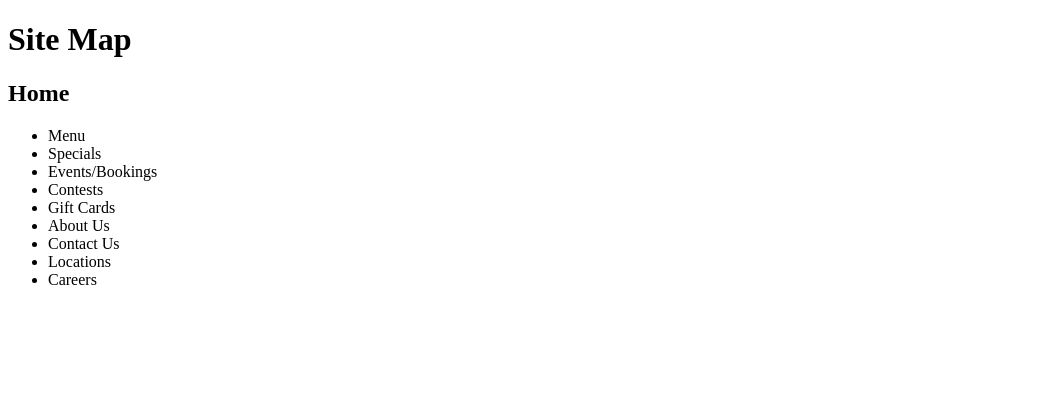
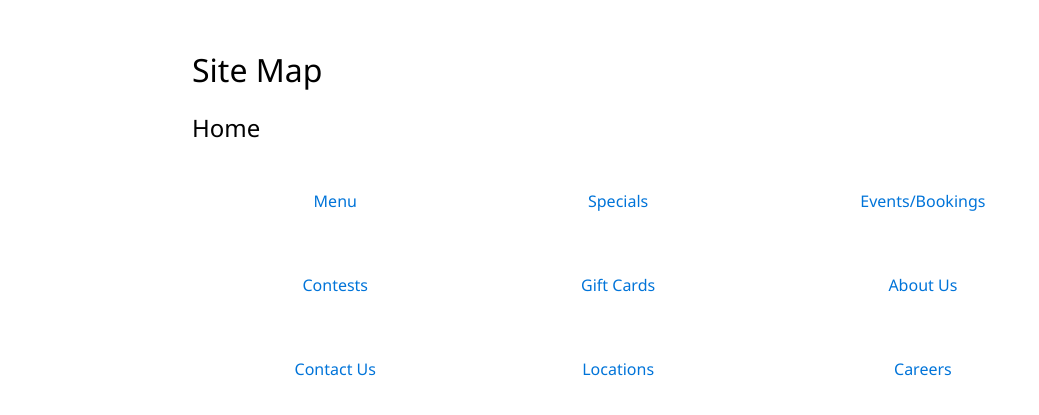
Before and after one commit to ikhan5/HTTP5103-var-teamName, a plain HTML site: page sitemap.html in a window 1280 px wide. Shown: the whole page, without its empty margins (0-1039 px from the left). Drawn offline with nearby package versions, Linux system fonts and the light colour scheme.

Commit message:
Create basic styling for sitemap

```diff
--- /dev/null
+++ b/scripts/sitemap.js
@@ -0,0 +1,11 @@
+$(window).ready(function() {
+    $('.grid-item').hover(
+        function(){
+            $(this).toggleClass('grid-focus');
+        },
+        function(){
+            $(this).toggleClass('grid-focus');
+        }
+
+    );
+})
--- a/sitemap.html
+++ b/sitemap.html
@@ -5,20 +5,45 @@
     <meta name="viewport" content="width=device-width, initial-scale=1.0">
     <meta http-equiv="X-UA-Compatible" content="ie=edge">
     <title>Site Map</title>
+    <link rel="stylesheet" href="styles/global.css">
+    <link rel="stylesheet" href="styles/sitemap.css">
 </head>
 <body>
-    <h1>Site Map</h1>
-    <h2>Home</h2>
-    <ul>
-        <li class="sitemap-list">Menu</li>
-        <li class="sitemap-list">Specials</li>
-        <li class="sitemap-list">Events/Bookings</li>
-        <li class="sitemap-list">Contests</li>
-        <li class="sitemap-list">Gift Cards</li>
-        <li class="sitemap-list">About Us</li>
-        <li class="sitemap-list">Contact Us</li>
-        <li class="sitemap-list">Locations</li>
-        <li class="sitemap-list">Careers</li>
-    </ul>
+    <div class="page-wrapper">
+        <h1>Site Map</h1>
+        <h2>Home</h2>
+        <ul class="grid-container">
+            <li class="grid-item">
+                <a href="#">Menu</a>
+            </li>
+            <li class="grid-item">
+                <a href="#">Specials</a>
+            </li>
+            <li class="grid-item">
+                <a href="#">Events/Bookings</a>
+            </li>
+            <li class="grid-item">
+                <a href="#">Contests</a>
+            </li>
+            <li class="grid-item">
+                <a href="#">Gift Cards</a>
+            </li>
+            <li class="grid-item">
+                <a href="#">About Us</a>
+            </li>
+            <li class="grid-item">
+                <a href="#">Contact Us</a>
+            </li>
+            <li class="grid-item">
+                <a href="#">Locations</a>
+            </li>
+            <li class="grid-item">
+                <a href="#">Careers</a>
+            </li>
+        </ul>
+    </div>
+
+    <script src="https://ajax.googleapis.com/ajax/libs/jquery/3.3.1/jquery.min.js"></script>
+    <script src="scripts/sitemap.js"></script>
 </body>
 </html>
--- /dev/null
+++ b/styles/sitemap.css
@@ -0,0 +1,53 @@
+/* General styling */
+.page-wrapper {
+    width: 70%;
+    margin: auto;
+}
+
+body {
+    font-family: 'Segoe UI', Tahoma, Geneva, Verdana, sans-serif;
+}
+
+h1, h2, h3, h4, h5, h6 {
+    font-weight: normal;
+}
+
+
+/* Specific styling */
+h1 {
+    margin: 48px 0 20px;
+}
+
+h2 {
+    margin: 20px 0 15px;
+}
+
+li {
+    list-style: none;
+}
+
+li a {
+    text-decoration: none;
+    color: #0074D9;
+}
+
+li a:hover {
+    font-weight: 600;
+}
+
+/* Display grid styling for the list */
+.grid-container {
+    display: grid;
+    grid-template-columns: auto auto auto;
+}
+
+.grid-item {
+    text-align: center;
+    padding: 20px 0;
+    margin: 10px 10px;
+    border: 1px solid #ffffff;
+}
+
+.grid-focus {
+    border: 1px solid #80ffff;
+}
```
